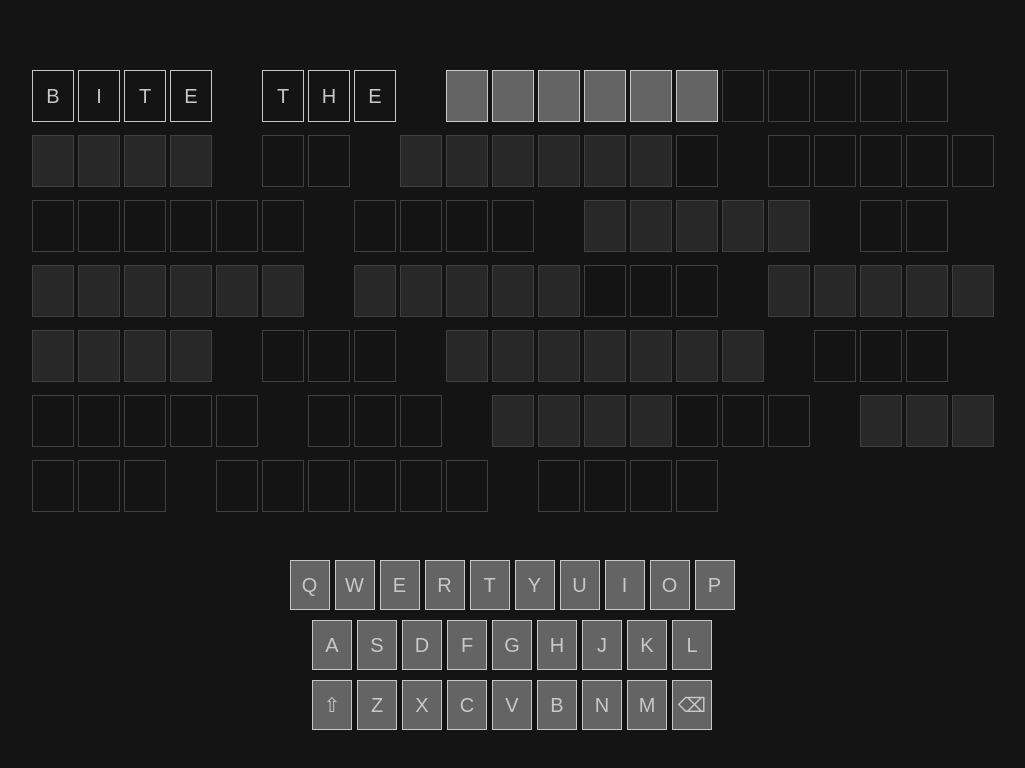
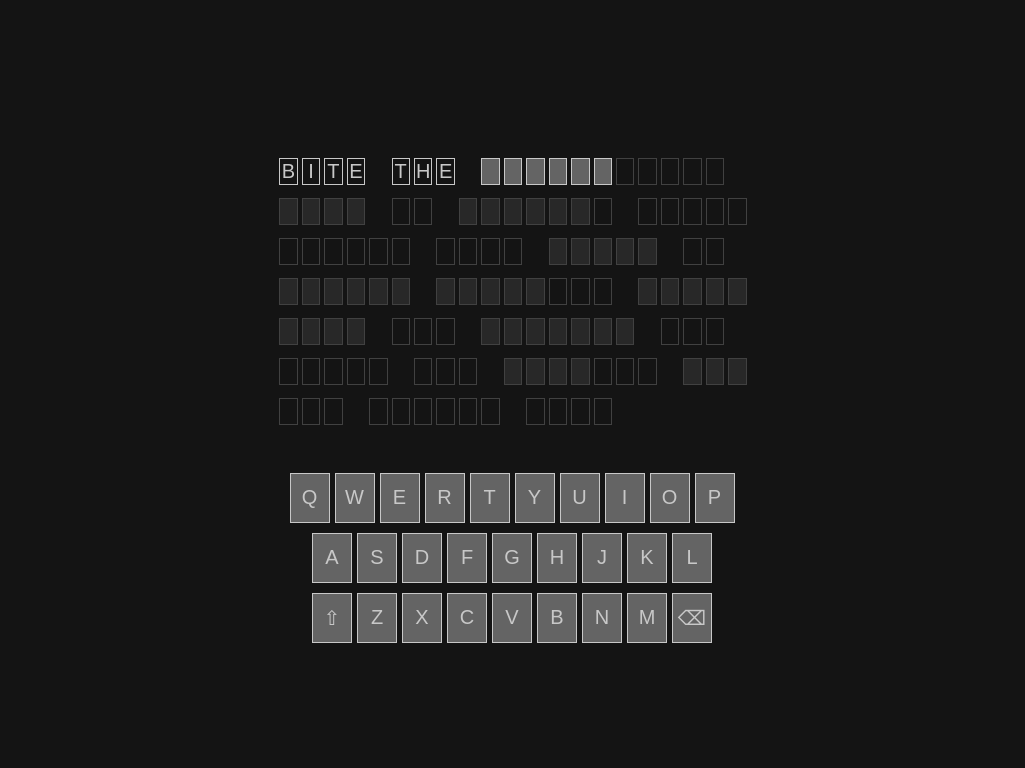
Before and after one commit to ihschmidt16/game, a plain HTML site: page index.html in a window 1280 px wide. Shown: the whole page, without its empty margins (128-1153 px from the left). Drawn offline with Linux system fonts and the light colour scheme.

Commit message:
Update style.css

```diff
--- a/src/style.css
+++ b/src/style.css
@@ -23,8 +23,8 @@ html, body {
 
 #container {
   display: grid;
-  grid-template-columns: repeat(var(--BOXCOLS), 40px);
-  grid-template-rows: repeat(var(--BOXROWS), 50px);
+  grid-template-columns: repeat(var(--BOXCOLS), 1fr);
+  grid-template-rows: repeat(var(--BOXROWS), 1fr);
   row-gap: 15px;
   column-gap: 6px;
   max-width: 90vw;
```
